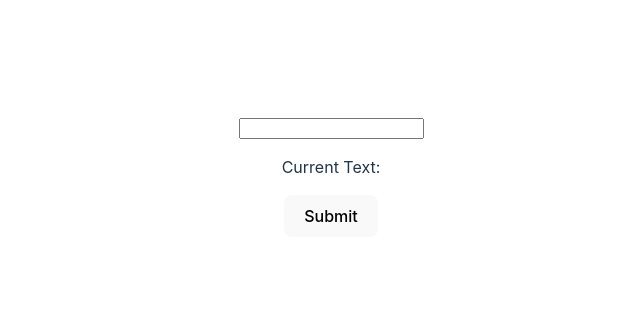
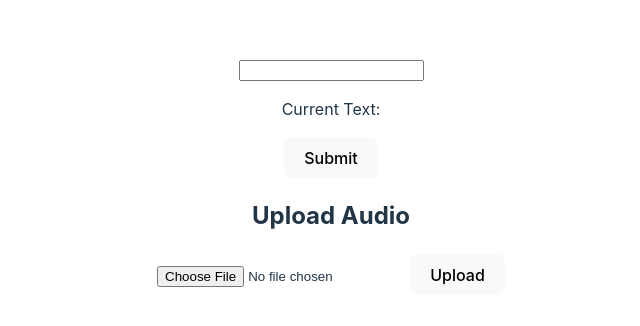
Before and after one commit to Frantz-Sebastien/ai-podcast-generator, a React (Vite) app: page / in a window 1280 px wide. Shown: the part 224-550 px from the top of the page, without its empty margins (309-949 px from the left). Built offline with nearby package versions, Linux system fonts and the light colour scheme.

Commit message:
adding the upload-audio component

```diff
--- a/src/App.jsx
+++ b/src/App.jsx
@@ -3,6 +3,7 @@ import reactLogo from './assets/react.svg'
 import viteLogo from '/vite.svg'
 import './App.css'
 import TranscriptInput from './TranscriptInput'
+import AudioInput from './AudioInput'
 
 function App() {
 
@@ -12,6 +13,7 @@ function App() {
   return (
     <>
       <TranscriptInput />
+      <AudioInput />
       </>
   )
 }
--- a/src/AudioInput.jsx
+++ b/src/AudioInput.jsx
@@ -0,0 +1,43 @@
+import React, { useState } from 'react';
+
+const AudioInput = () => {
+  const [file, setFile] = useState(null);
+  const [message, setMessage] = useState('');
+
+  const handleFileChange = (e) => {
+    setFile(e.target.files[0]);
+  };
+
+  const handleUpload = async () => {
+    if (!file) {
+      setMessage('Please select a file first.');
+      return;
+    }
+
+    const formData = new FormData();
+    formData.append('audioFile', file);
+
+    try {
+      const response = await fetch('http://localhost:4000/upload-audio', {
+        method: 'POST',
+        body: formData,
+      });
+
+      const result = await response.json();
+      setMessage(result.message || 'File uploaded successfully');
+    } catch (error) {
+      setMessage('Error uploading file.');
+    }
+  };
+
+  return (
+    <div>
+      <h2>Upload Audio</h2>
+      <input type="file" accept="audio/*" onChange={handleFileChange} />
+      <button onClick={handleUpload}>Upload</button>
+      {message && <p>{message}</p>}
+    </div>
+  );
+};
+
+export default AudioInput;
```
